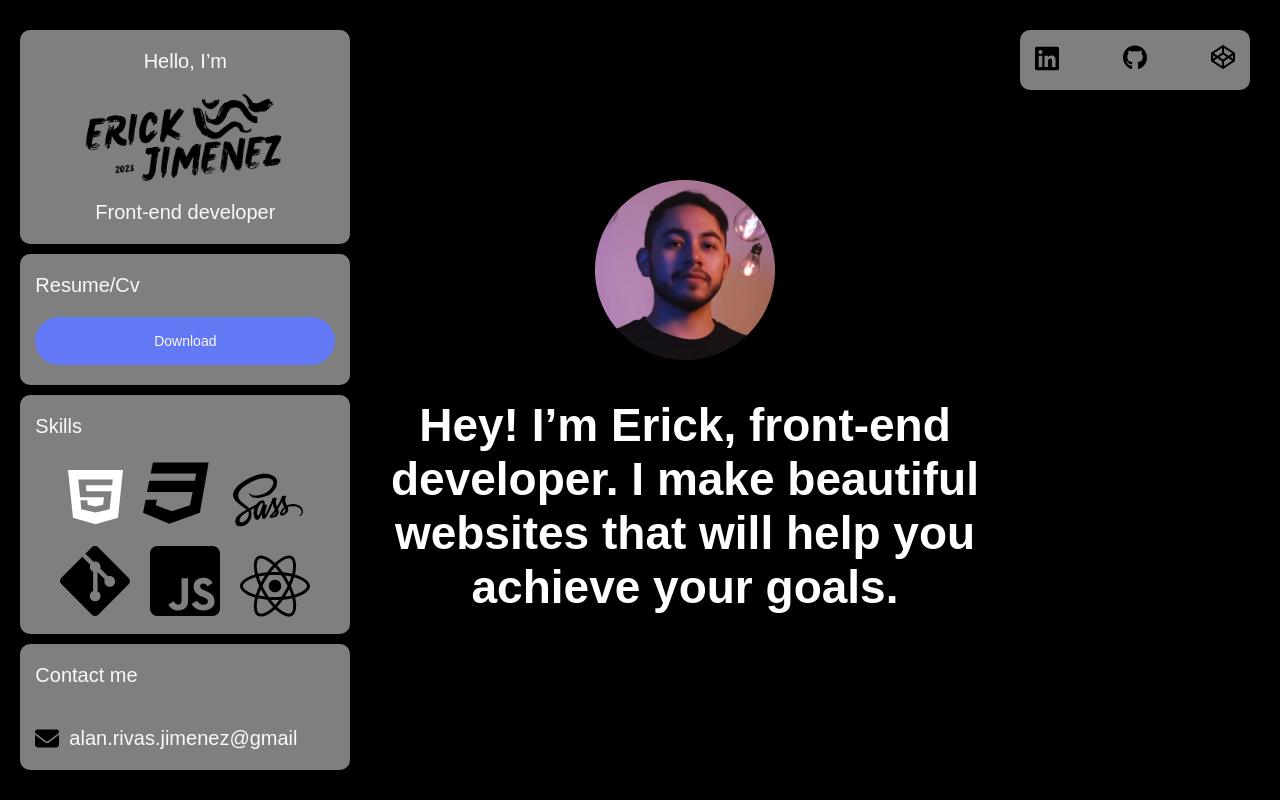
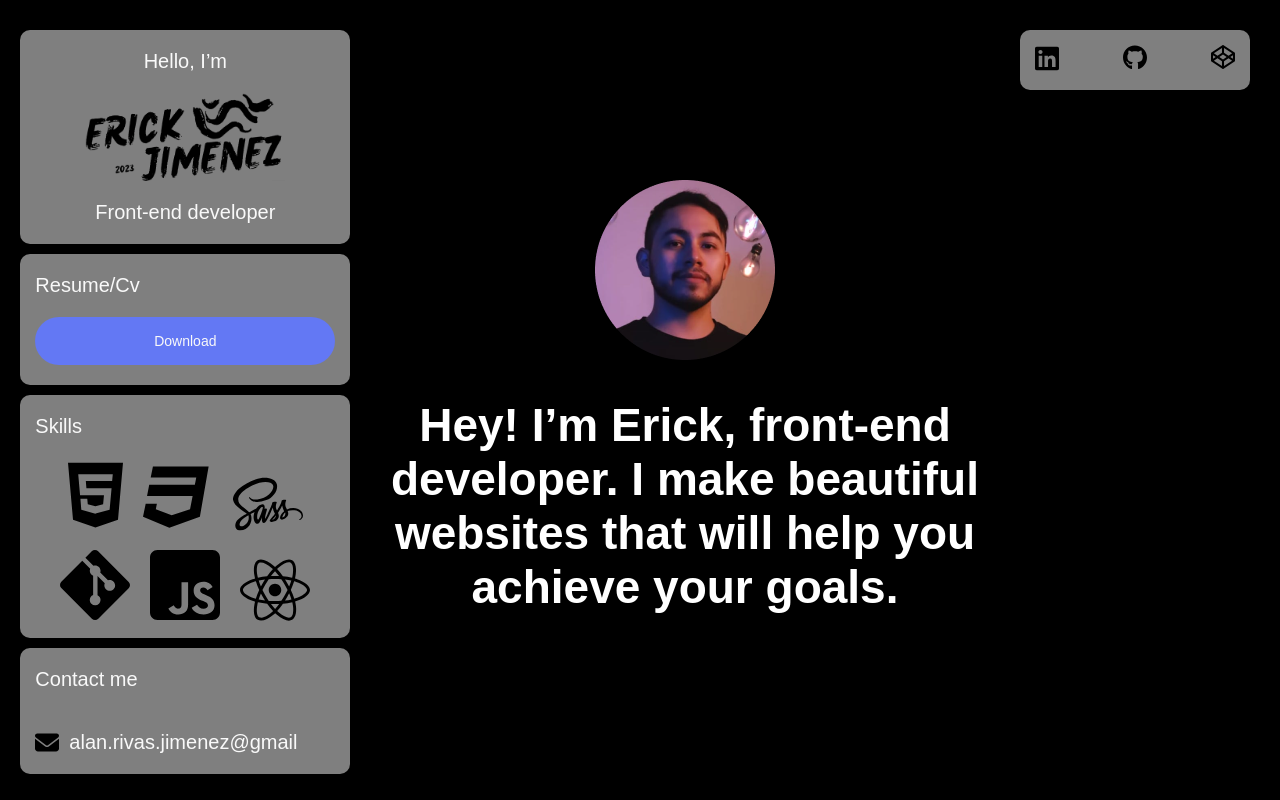
Before and after one commit to ErickAlanJimenezRivas/portofolio, a plain HTML site: page index.html in a window 1280 px wide. Shown: the top 800 px of the page. Drawn offline with nearby package versions, Linux system fonts and the light colour scheme.

Commit message:
change image

```diff
--- a/index.html
+++ b/index.html
@@ -78,7 +78,7 @@
         <p>Skills</p>
         <div class="images">
        <div>
-        <img src="./images/html5-w.svg" alt="">
+        <img src="./images/html5.svg" alt="">
 
        </div>
        <div>
```
